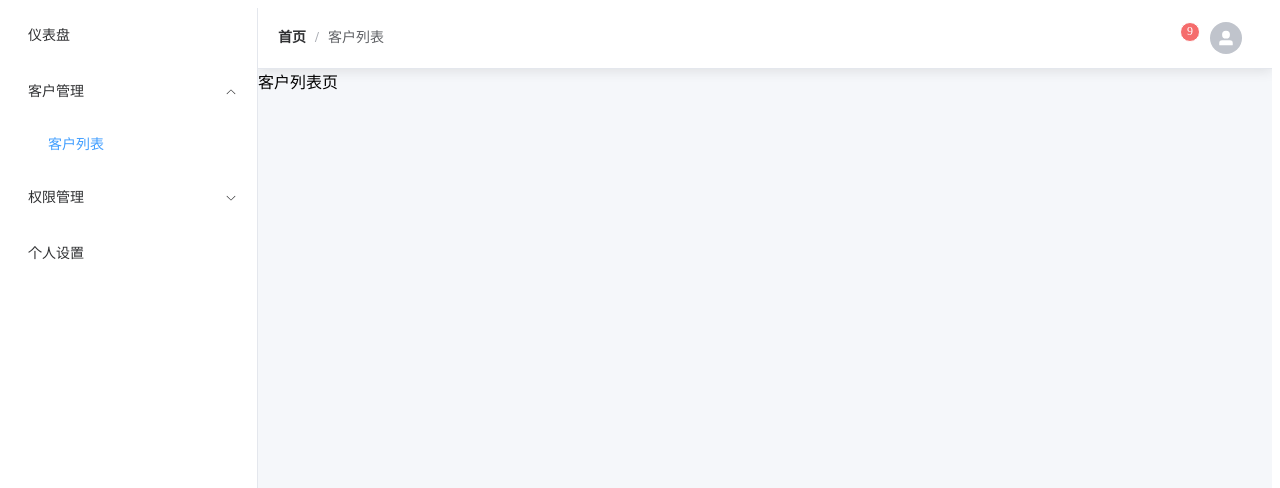
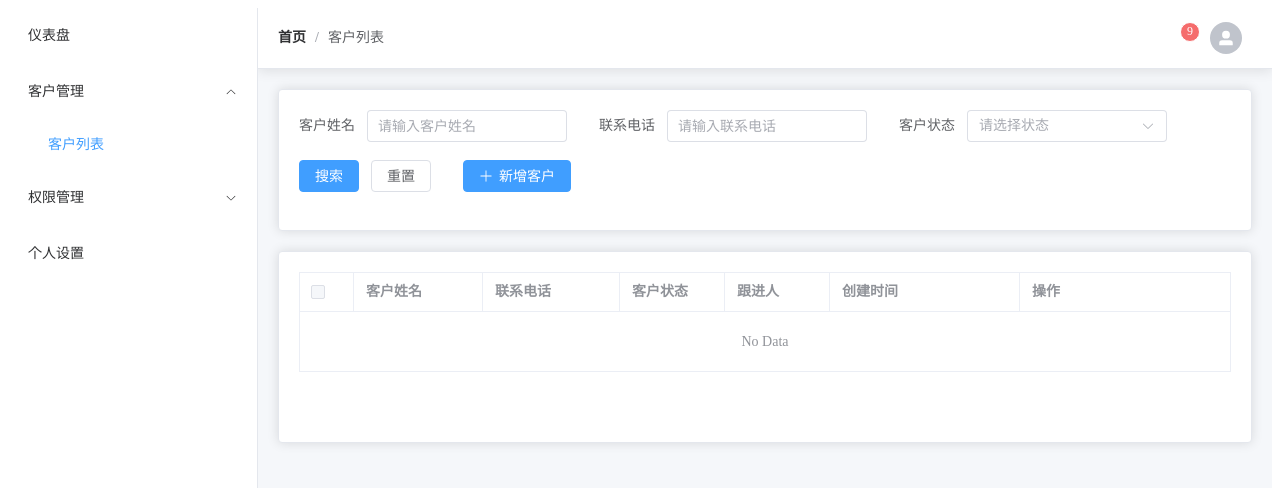
Before and after one commit to lanxiaole/CRM, a Vue app: page /customers in a window 1280 px wide. Shown: the top 488 px of the page. Built offline with nearby package versions, Linux system fonts and the light colour scheme; sample sign-in values are in the browser's storage.

Commit message:
封装api接口，客户列表页面结构搭建

```diff
--- a/db.json
+++ b/db.json
@@ -58,7 +58,44 @@
       "token": "user-token-1771773796269"
     }
   ],
+  "statuses": [
+    { "value": "following", "label": "跟进中" },
+    { "value": "success", "label": "已成交" },
+    { "value": "lost", "label": "已流失" }
+  ],
   "customers": [
+    {
+      "id": 1,
+      "name": "张三",
+      "phone": "13800138000",
+      "status": "following",
+      "followUser": "管理员",
+      "createTime": "2024-02-20 10:30:00"
+    },
+    {
+      "id": 2,
+      "name": "李四",
+      "phone": "13800138001",
+      "status": "success",
+      "followUser": "普通用户",
+      "createTime": "2024-02-21 14:20:00"
+    },
+    {
+      "id": 3,
+      "name": "王五",
+      "phone": "13800138002",
+      "status": "lost",
+      "followUser": "管理员",
+      "createTime": "2024-02-22 09:15:00"
+    },
+    {
+      "id": 4,
+      "name": "赵六",
+      "phone": "13800138003",
+      "status": "following",
+      "followUser": "普通用户",
+      "createTime": "2024-02-22 16:45:00"
+    },
     {
       "id": "1",
       "name": "张三",
--- /dev/null
+++ b/src/api/dashboard.js
@@ -0,0 +1,17 @@
+import request from '../utils/request'
+
+/**
+ * 仪表盘相关接口
+ */
+
+// 获取仪表盘数据
+export const getDashboardDataApi = () => {
+  return request({
+    url: '/dashboard',
+    method: 'get'
+  })
+}
+
+export default {
+  getDashboardDataApi
+}
--- /dev/null
+++ b/src/api/user.js
@@ -0,0 +1,47 @@
+import request from '../utils/request'
+
+/**
+ * 用户相关接口
+ */
+
+// 登录（查询用户）
+export const loginApi = (params) => {
+  return request({
+    url: '/users',
+    method: 'get',
+    params
+  })
+}
+
+// 注册（新增用户）
+export const registerApi = (data) => {
+  return request({
+    url: '/users',
+    method: 'post',
+    data
+  })
+}
+
+// 获取用户列表
+export const getUserListApi = (params) => {
+  return request({
+    url: '/users',
+    method: 'get',
+    params
+  })
+}
+
+// 删除用户
+export const deleteUserApi = (id) => {
+  return request({
+    url: `/users/${id}`,
+    method: 'delete'
+  })
+}
+
+export default {
+  loginApi,
+  registerApi,
+  getUserListApi,
+  deleteUserApi
+}
--- a/src/stores/userStore.js
+++ b/src/stores/userStore.js
@@ -1,5 +1,5 @@
 import { defineStore } from 'pinia'
-import request from '../utils/request'
+import { loginApi } from '../api/user'
 import router from '../router'
 import { ElMessage } from 'element-plus'
 
@@ -15,12 +15,8 @@ export const useUserStore = defineStore('user', {
     async login(loginForm) {
       try {
         // 先根据用户名查询用户
-        const res = await request({
-          url: '/users',
-          method: 'get',
-          params: {
-            username: loginForm.username.trim(), // 自动去除首尾空格
-          },
+        const res = await loginApi({
+          username: loginForm.username.trim(), // 自动去除首尾空格
         })
 
         if (res.length > 0) {
--- a/src/views/CustomerListView.vue
+++ b/src/views/CustomerListView.vue
@@ -1,7 +1,86 @@
 <script setup></script>
 
 <template>
-  <div class="customer-list-view">客户列表页</div>
+  <div class="customer-list-container">
+    <!-- 顶部搜索栏 -->
+    <el-card class="search-card">
+      <el-form inline>
+        <el-form-item label="客户姓名">
+          <el-input placeholder="请输入客户姓名" style="width: 200px" />
+        </el-form-item>
+        <el-form-item label="联系电话">
+          <el-input placeholder="请输入联系电话" style="width: 200px" />
+        </el-form-item>
+        <el-form-item label="客户状态">
+          <el-select placeholder="请选择状态" style="width: 200px">
+            <el-option label="跟进中" value="following" />
+            <el-option label="已成交" value="success" />
+            <el-option label="已流失" value="lost" />
+          </el-select>
+        </el-form-item>
+        <el-form-item>
+          <el-button type="primary">搜索</el-button>
+          <el-button>重置</el-button>
+        </el-form-item>
+        <el-form-item class="ml-auto">
+          <el-button type="primary" icon="Plus">新增客户</el-button>
+        </el-form-item>
+      </el-form>
+    </el-card>
+
+    <!-- 中间表格区域 -->
+    <el-card class="table-card">
+      <el-table :data="[]" border style="width: 100%" stripe>
+        <el-table-column type="selection" width="55" />
+        <el-table-column prop="name" label="客户姓名" min-width="120" />
+        <el-table-column prop="phone" label="联系电话" min-width="130" />
+        <el-table-column prop="status" label="客户状态" min-width="100">
+          <template #default>
+            <el-tag type="success">跟进中</el-tag>
+          </template>
+        </el-table-column>
+        <el-table-column prop="followUser" label="跟进人" min-width="100" />
+        <el-table-column prop="createTime" label="创建时间" min-width="180" />
+        <el-table-column label="操作" min-width="200" fixed="right">
+          <el-button size="small" type="primary">查看</el-button>
+          <el-button size="small">编辑</el-button>
+          <el-button size="small" type="danger">删除</el-button>
+        </el-table-column>
+      </el-table>
+
+      <!-- 底部分页 -->
+      <div class="pagination-wrap">
+        <el-pagination
+          layout="total, sizes, prev, pager, next, jumper"
+          :total="100"
+          :page-size="10"
+          :page-sizes="[10, 20, 50, 100]"
+          background
+        />
+      </div>
+    </el-card>
+  </div>
 </template>
 
-<style scoped></style>
+<style scoped>
+.customer-list-container {
+  padding: 20px;
+}
+
+.search-card {
+  margin-bottom: 20px;
+}
+
+.ml-auto {
+  margin-left: auto;
+}
+
+.table-card {
+  padding-bottom: 10px;
+}
+
+.pagination-wrap {
+  padding: 20px 0;
+  text-align: right;
+}
+</style>
--- a/src/views/DashboardView.vue
+++ b/src/views/DashboardView.vue
@@ -5,7 +5,7 @@ import { LineChart } from 'echarts/charts'
 import { TitleComponent, TooltipComponent, GridComponent } from 'echarts/components'
 import { CanvasRenderer } from 'echarts/renderers'
 import VChart from 'vue-echarts'
-import request from '../utils/request'
+import { getDashboardDataApi } from '../api/dashboard'
 
 echarts.use([TitleComponent, TooltipComponent, GridComponent, LineChart, CanvasRenderer])
 
@@ -19,7 +19,7 @@ const stats = ref({
 const chartOption = ref({})
 
 const getDashboardData = async () => {
-  const res = await request.get('/dashboard')
+  const res = await getDashboardDataApi()
   // 统计数据
   stats.value = res.stats
   // 图表数据
--- a/src/views/LoginView.vue
+++ b/src/views/LoginView.vue
@@ -1,7 +1,7 @@
 <script setup>
 import { ref, reactive } from 'vue'
 import { useUserStore } from '../stores/userStore'
-import request from '../utils/request'
+import { registerApi } from '../api/user'
 import { ElMessage } from 'element-plus'
 
 const userStore = useUserStore()
@@ -75,10 +75,8 @@ const handleRegister = async () => {
   await formRef.value.validate()
   try {
     // 检查用户名是否已存在
-    const existUser = await request({
-      url: '/users',
-      method: 'get',
-      params: { username: registerForm.username },
+    const existUser = await registerApi({
+      username: registerForm.username,
     })
     if (existUser.length > 0) {
       ElMessage.error('用户名已存在')
@@ -86,17 +84,13 @@ const handleRegister = async () => {
     }
 
     // 注册新用户
-    await request({
-      url: '/users',
-      method: 'post',
-      data: {
+    await registerApi({
       username: registerForm.username,
       password: registerForm.password,
       name: registerForm.name,
       role: 'user',
       avatar: '',
       token: `user-token-${Date.now()}`,
-      },
     })
 
     ElMessage.success('注册成功，请登录')
```
Also changed, not shown: src/api/customer.js (added, +56 -0 lines). Lines whose indentation alone changed are shown as unchanged.
